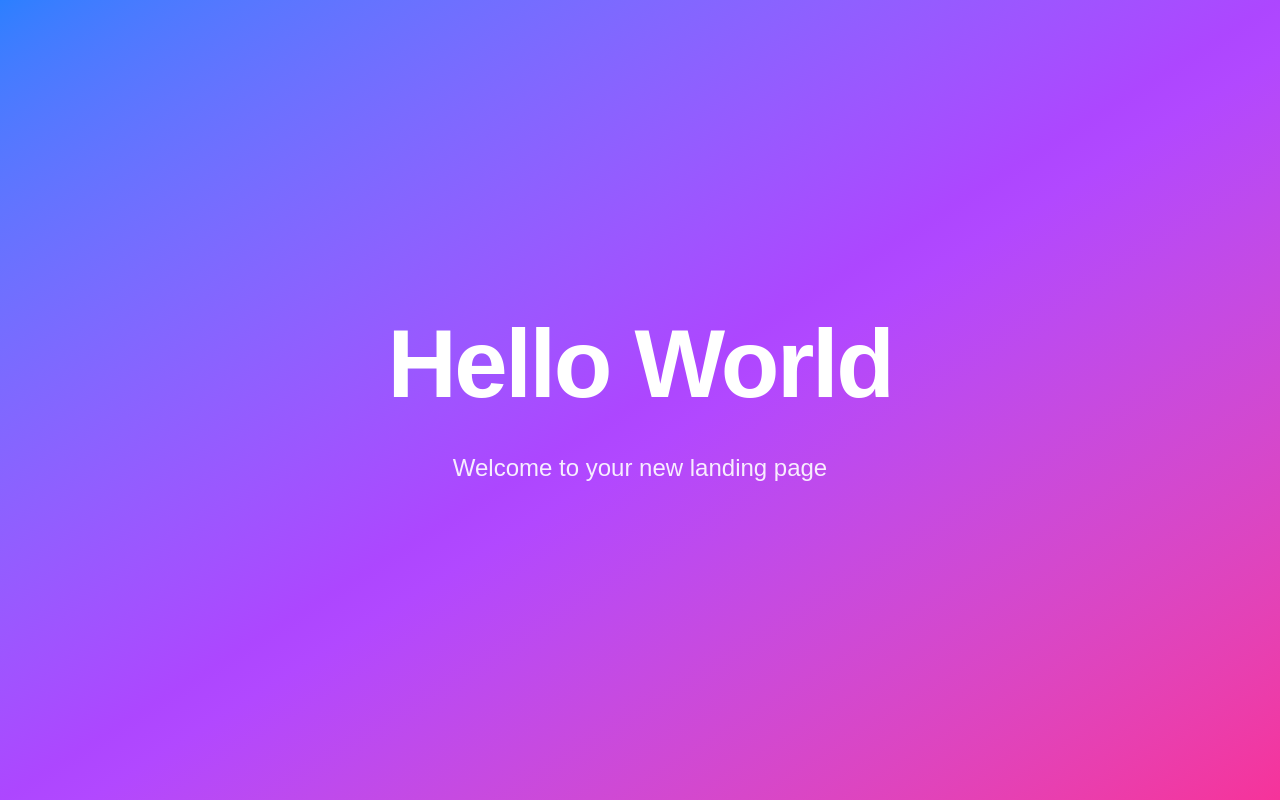
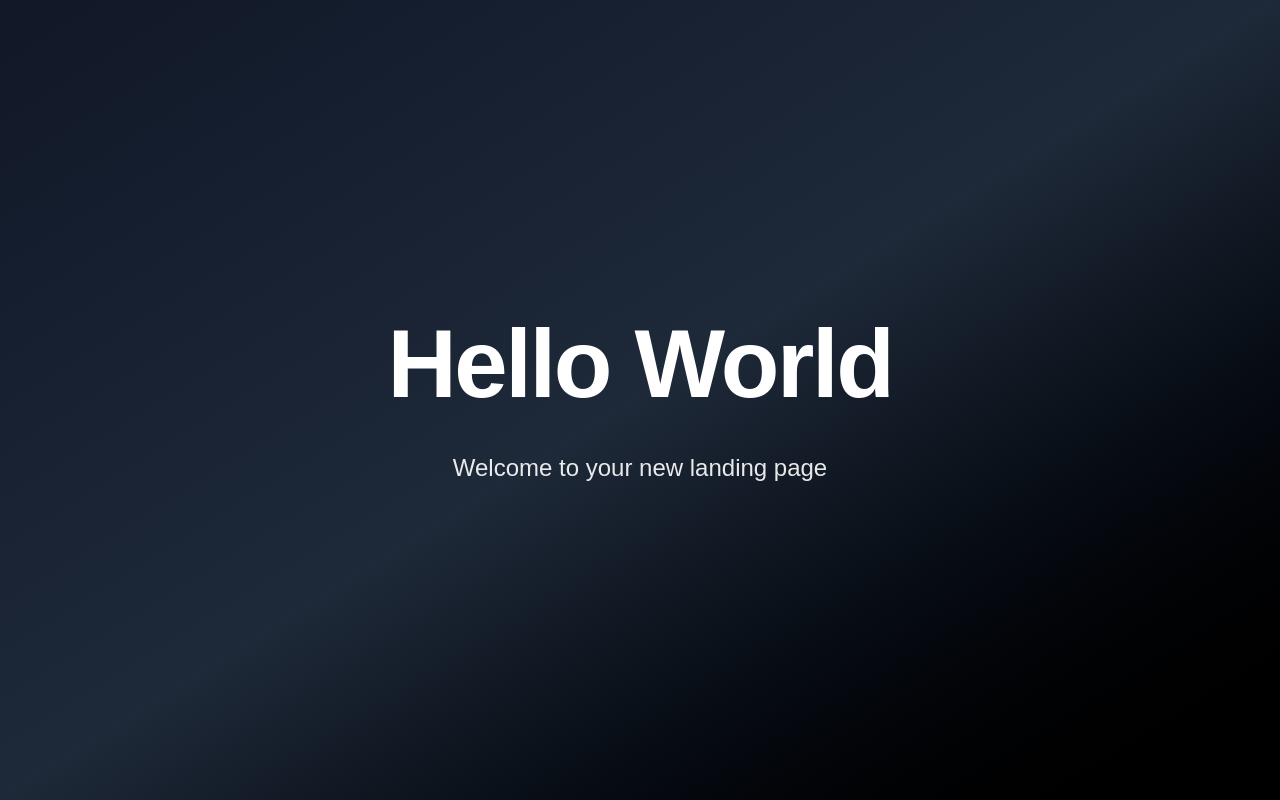
Before and after one commit to ns-test-org/testing-stand-180, a Next.js app in the folder packages/testing-stand-180/: page / in a window 1280 px wide. Built offline with nearby package versions, Linux system fonts and the light colour scheme.

Commit message:
AI chat session: Updated code and files

```diff
--- a/packages/testing-stand-180/src/app/page.tsx
+++ b/packages/testing-stand-180/src/app/page.tsx
@@ -1,6 +1,6 @@
 export default function Landing() {
   return (
-    <div className="relative h-[100dvh] w-full overflow-hidden bg-gradient-to-br from-blue-500 via-purple-500 to-pink-500 text-white">
+    <div className="relative h-[100dvh] w-full overflow-hidden bg-gradient-to-br from-gray-900 via-gray-800 to-black text-white">
       {/* Main content - centered */}
       <main className="relative z-10 h-full flex flex-col items-center justify-center px-6">
         <h1 className="text-center text-6xl md:text-8xl font-bold tracking-tight mb-4">
```
